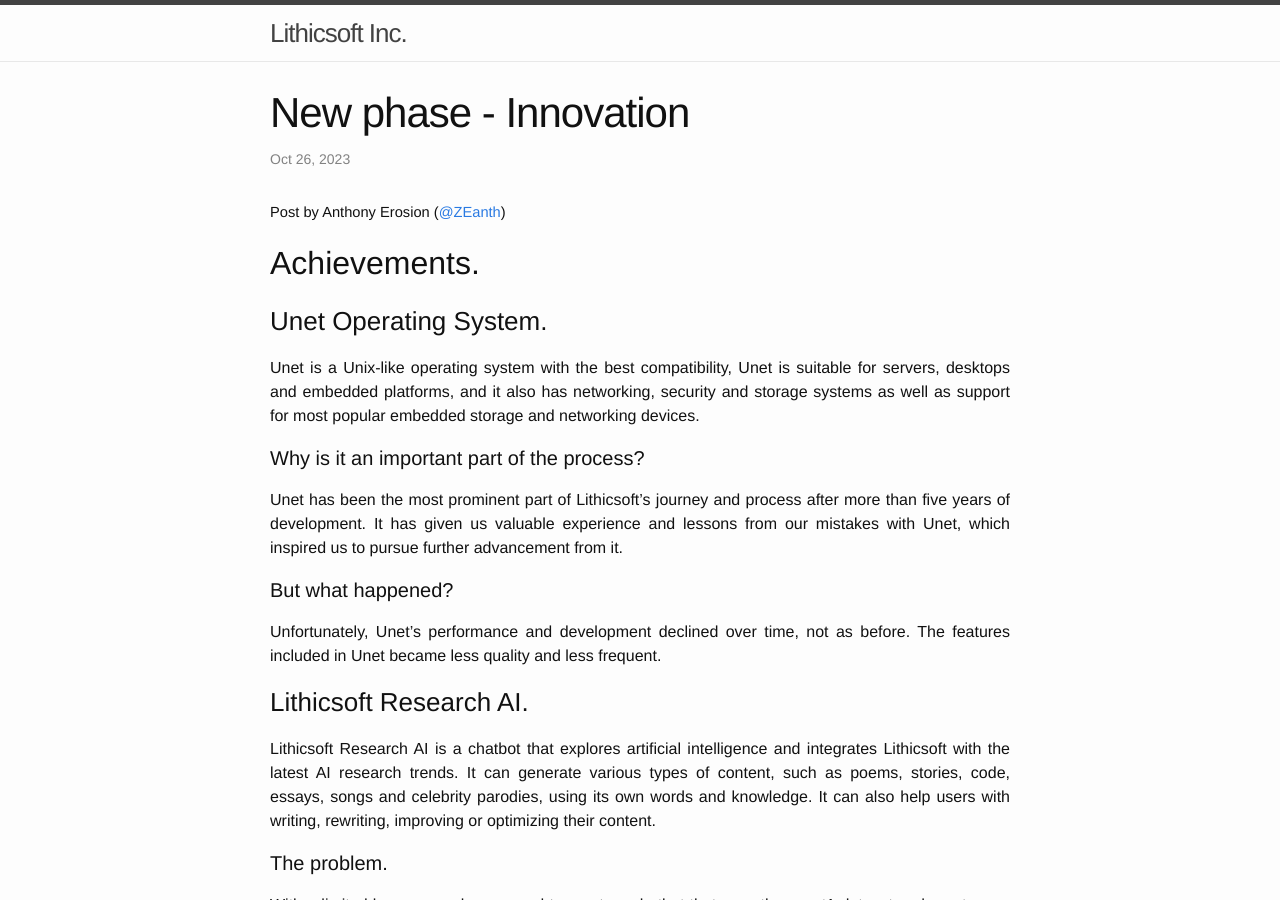
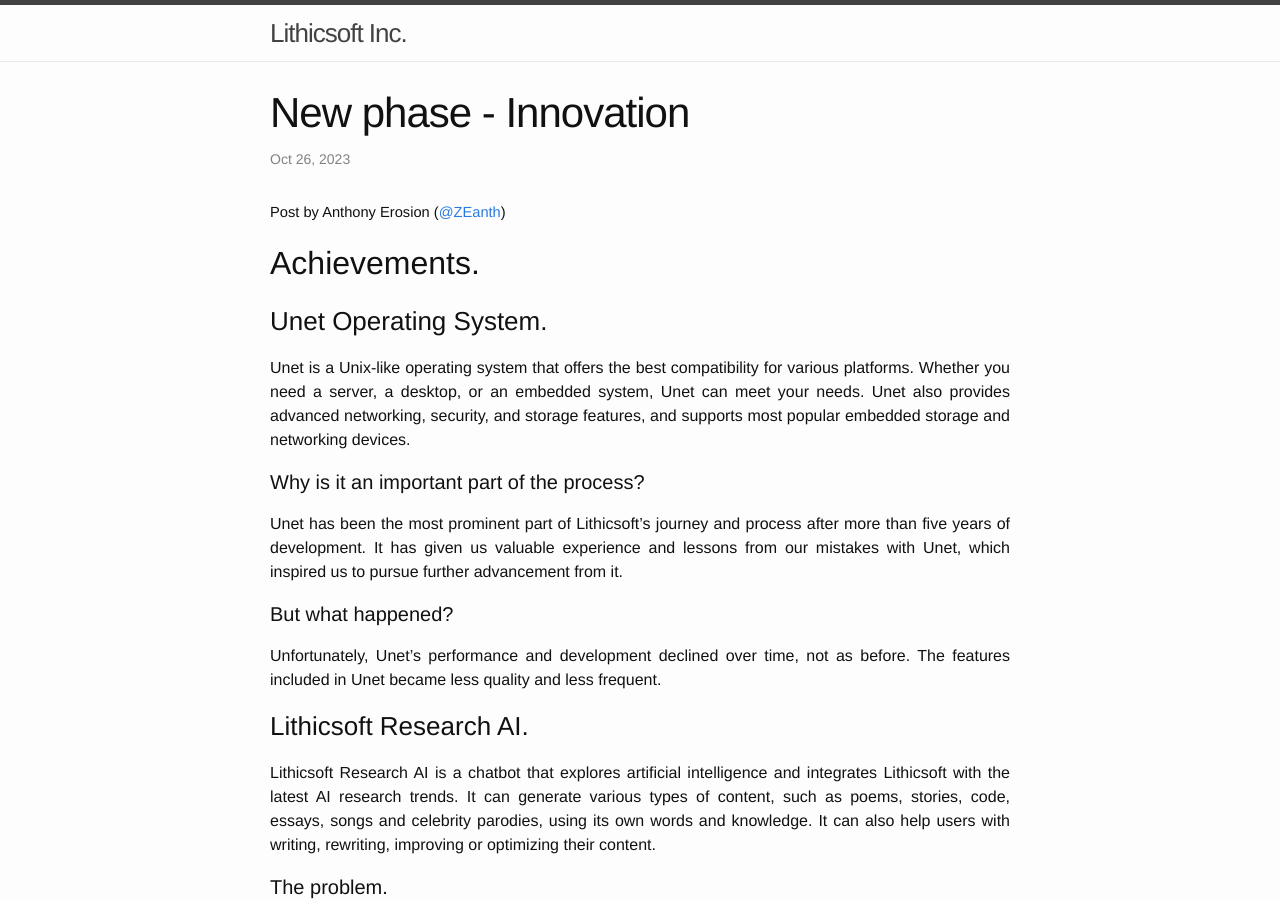
Before and after one commit to Lithicsoft/lithicsoft.github.io, a Jekyll site: the page built from _posts/2023-10-26-new-phase-innovation.markdown, in a window 1280 px wide and 900 px high. Built offline with Jekyll 4.4.1, drawn with Linux system fonts in a browser that asks for light colours.

Commit message:
Update 2023-10-26-new-phase-innovation.markdown

```diff
--- a/_posts/2023-10-26-new-phase-innovation.markdown
+++ b/_posts/2023-10-26-new-phase-innovation.markdown
@@ -11,7 +11,7 @@ excerpt: Lithicsoft is undergoing a complete overhaul and innovation in its new
 
 ### Unet Operating System.
 
-Unet is a Unix-like operating system with the best compatibility, Unet is suitable for servers, desktops and embedded platforms, and it also has networking, security and storage systems as well as support for most popular embedded storage and networking devices.
+Unet is a Unix-like operating system that offers the best compatibility for various platforms. Whether you need a server, a desktop, or an embedded system, Unet can meet your needs. Unet also provides advanced networking, security, and storage features, and supports most popular embedded storage and networking devices.
 
 #### Why is it an important part of the process?
 
```
